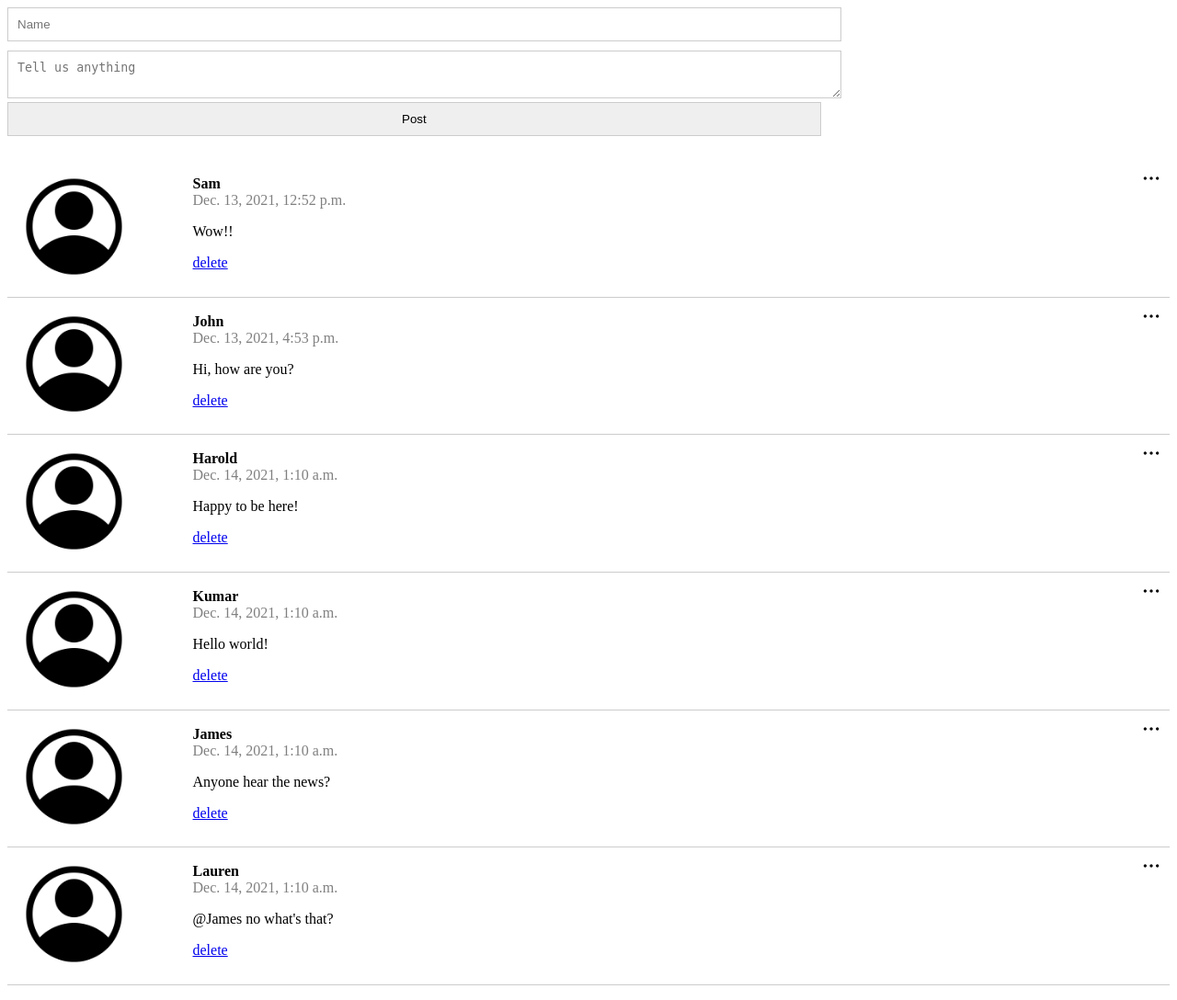
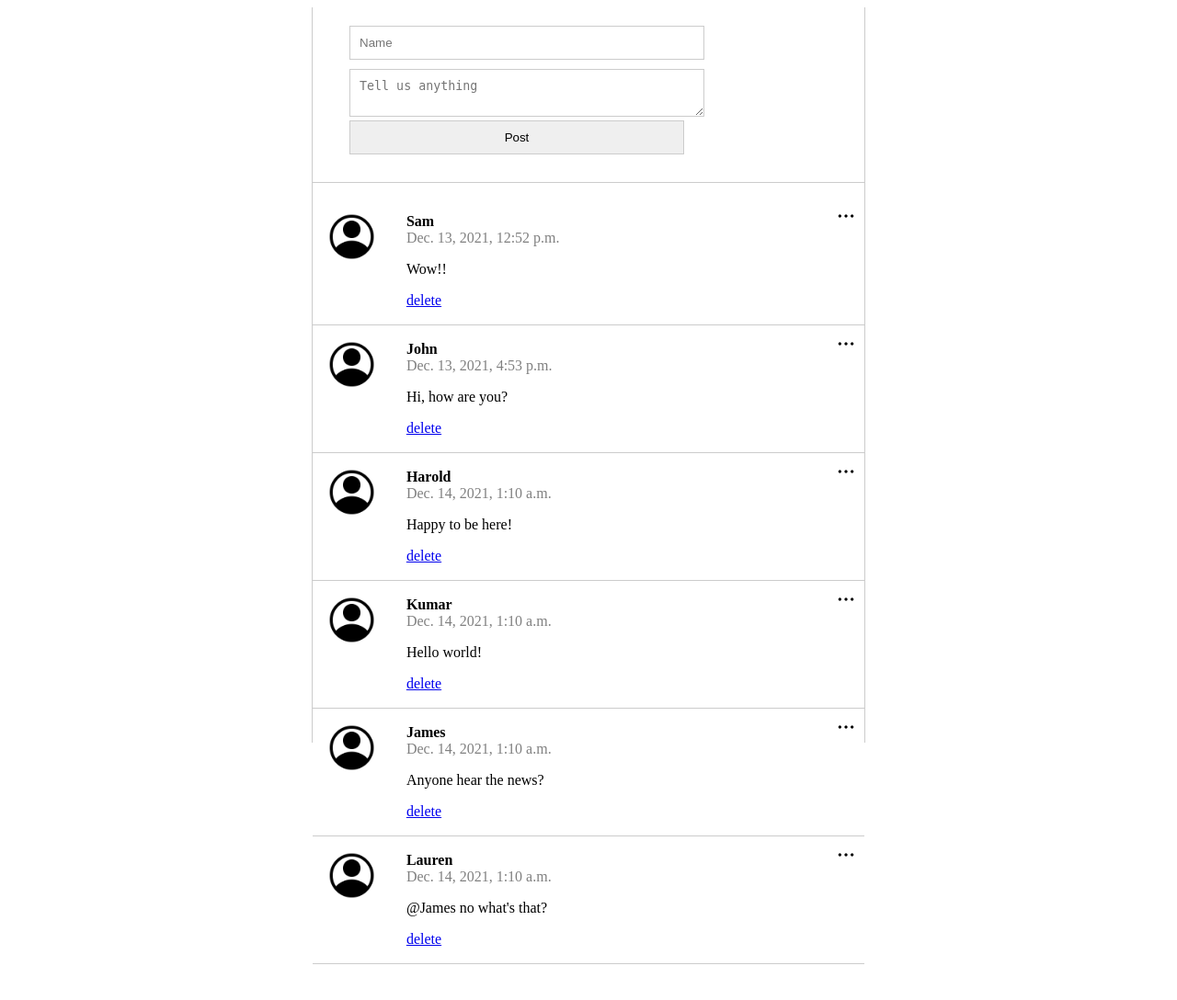
Before and after one commit to angierizo/django_forum_project, a Django app: page / in a window 1280 px wide. Shown: the whole page at 92% size. After the commit the page ends 1049 px from the top, so only its background shows below. Run offline with Django 4.2, Linux system fonts and the light colour scheme; data comes from the database, SQL or seed files in the repository.

Commit message:
Wednesday

```diff
--- a/DJANGO_FORUM/static/css/style.css
+++ b/DJANGO_FORUM/static/css/style.css
@@ -1,4 +1,20 @@
+/*
+common
+*************************/
 
+html, body{
+    height: 100%;
+}
+.content {
+
+    max-width: 600px;
+    height: 100%;
+    margin: 0 auto;
+    border-left: 1px solid #ccc;
+    border-right: 1px solid #ccc;
+}
+/*
+Post
 ***********/
 .post_form{
     padding: 20px 40px;
```
